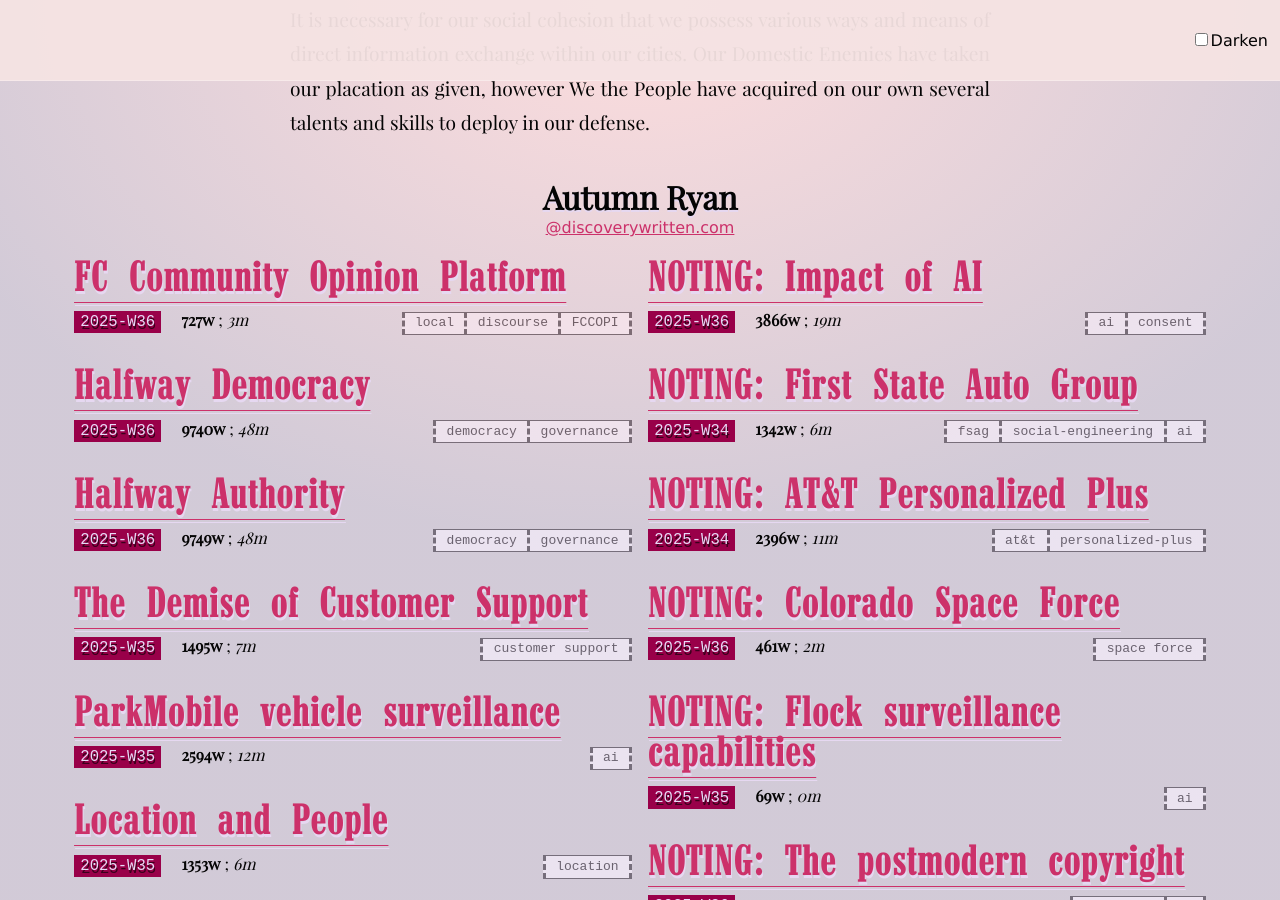
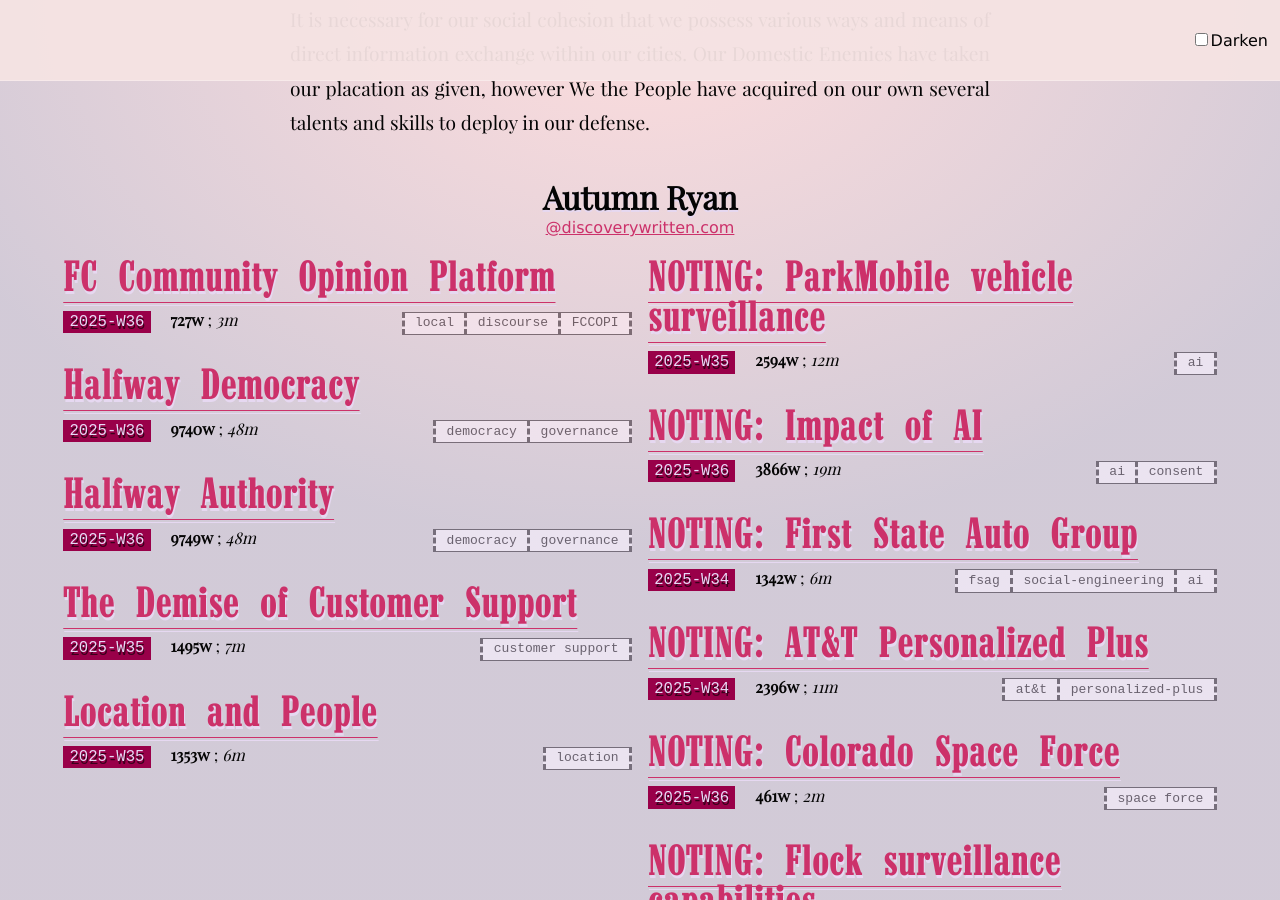
Before and after one commit to tiliv/antibody, a Jekyll site: the page built from docs/index.md, in a window 1280 px wide and 900 px high, scrolled down 828 px. Built offline with Jekyll 4.4.1, drawn with Linux system fonts in a browser that asks for light colours.

Commit message:
Put back in Noting

```diff
--- a/docs/journal/autumn-ryan-Park-Mobile/index.md
+++ b/docs/journal/autumn-ryan-Park-Mobile/index.md
@@ -1,15 +1,15 @@
 ---
 date: 2025-08-30
 rank: 1
-title: "ParkMobile vehicle surveillance"
+title: "NOTING: ParkMobile vehicle surveillance"
 author: Autumn Ryan
 author_email: autumn@discoverywritten.com
 
 
-contact_subject: "ParkMobile vehicle surveillance"
+contact_subject: "NOTING: ParkMobile vehicle surveillance"
 tags: [ai]
 
-layout: journal
+layout: noting
 public: true
 published: true
 index: true
```
